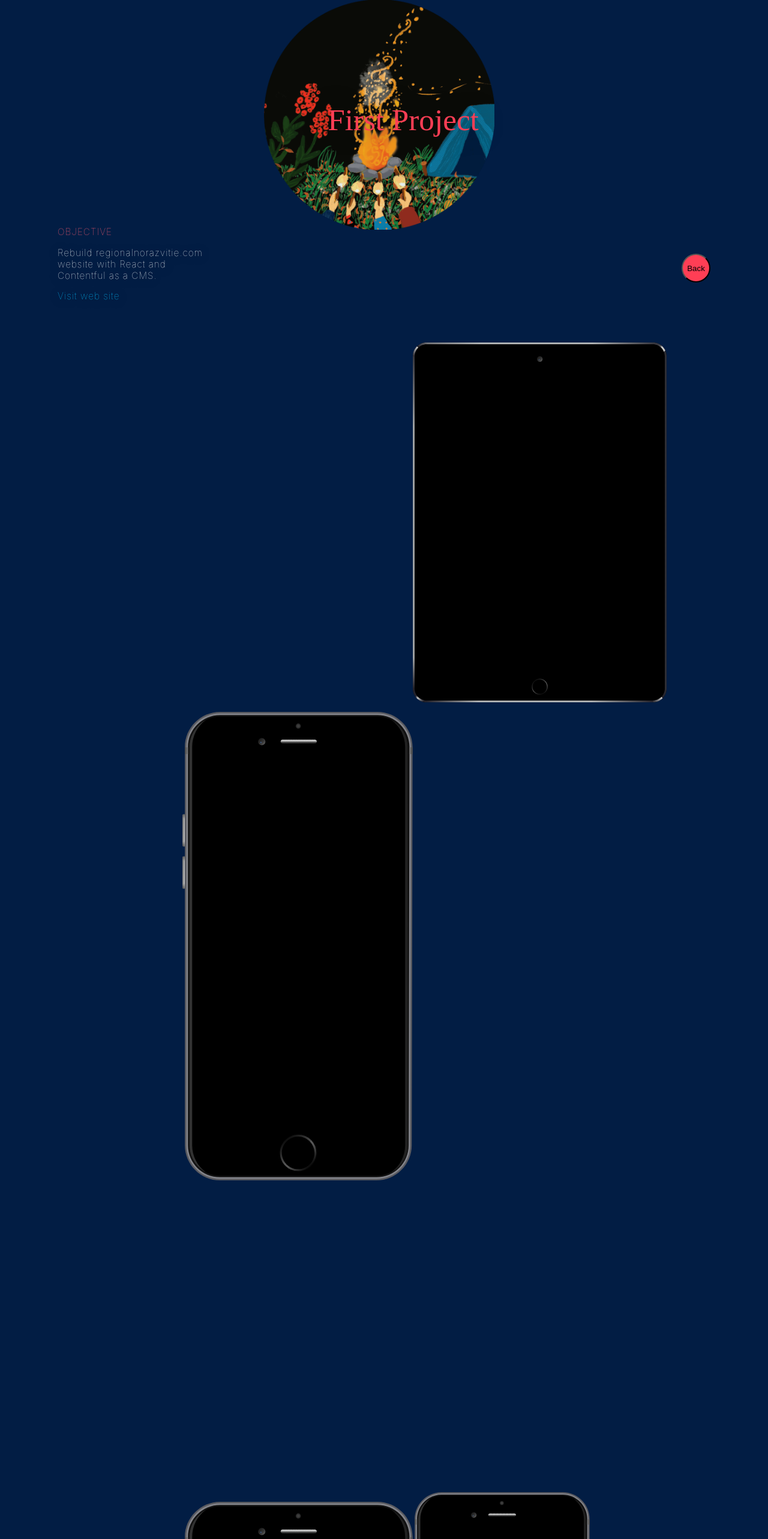
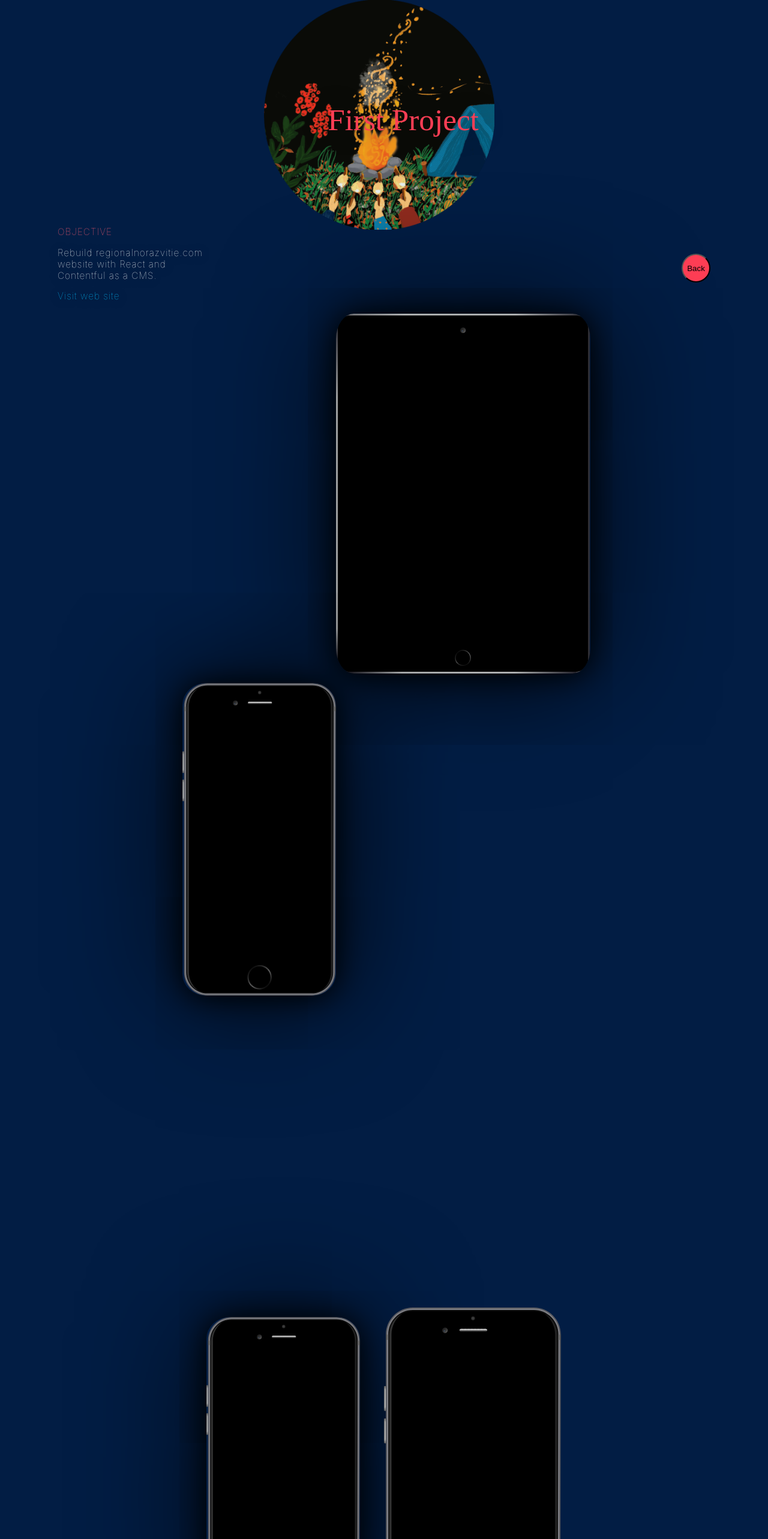
Before and after one commit to annamardesign/AnnaPortfolio, a React (Create React App) app: page /projects/1 in a window 1280 px wide. Shown: the part 201-2767 px from the top of the page at 60% size. Built offline with nearby package versions, Linux system fonts and the light colour scheme.

Commit message:
Project CSS shadows

```diff
--- a/src/project.css
+++ b/src/project.css
@@ -132,19 +132,27 @@
 
 .mobile {
    grid-column: 1/2;
-   width: 30vw;
+   width: 20vw;
    top: -150%;
    right: -10rem;
    left: -10rem;
    margin: 1rem auto;
+   border-radius: 15%/7%;
+   box-shadow: 0 2px 200px 0 #000, 0 2px 50px 0 #000;
+   pointer-events: none;
 }
 .tablet {
    grid-column: 2/3;
-   padding-top: 3rem;
+   border-radius: 7%/7%;
+   box-shadow: 0 2px 200px 0 #000, 0 2px 50px 0 #000;
+   pointer-events: none;
 }
 
 .mobile-inner {
    grid-column: 1/2;
-   width: 30vw;
+   width: 20vw;
    margin: 1rem auto;
+   border-radius: 15%/7%;
+   box-shadow: 0 2px 200px 0 #000, 0 2px 50px 0 #000;
+   pointer-events: none;
 }
```
